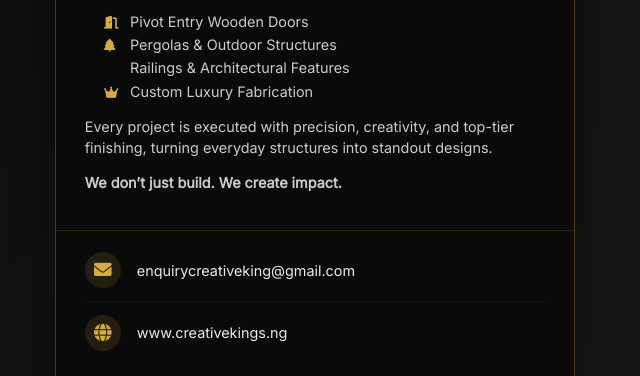
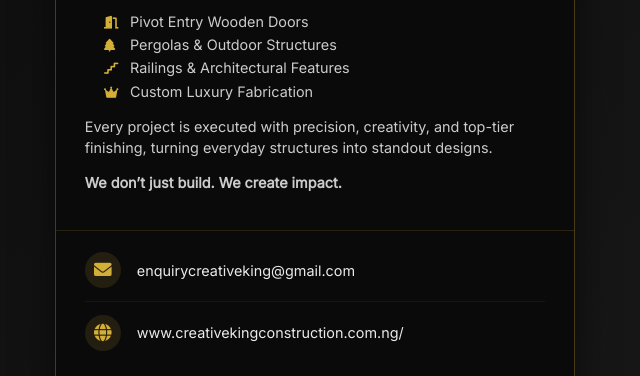
Before and after one commit to emmanuelkreation/creative, a plain HTML site: page index.html in a window 1280 px wide. Shown: the part 481-857 px from the top of the page, without its empty margins (325-965 px from the left). Drawn offline with nearby package versions, Linux system fonts and the light colour scheme.

```diff
--- a/index.html
+++ b/index.html
@@ -271,7 +271,7 @@
             <ul class="extra-list">
                 <li><i class="fas fa-door-open"></i> Pivot Entry Wooden Doors</li>
                 <li><i class="fas fa-tree"></i> Pergolas & Outdoor Structures</li>
-                <li><i class="fas fa-fence"></i> Railings & Architectural Features</li>
+                <li><i class="fas fa-stairs"></i> Railings & Architectural Features</li>
                 <li><i class="fas fa-crown"></i> Custom Luxury Fabrication</li>
             </ul>
             <p>Every project is executed with precision, creativity, and top-tier finishing, turning everyday structures into standout designs.</p>
@@ -286,7 +286,7 @@
             </div>
             <div class="detail-item">
                 <div class="detail-icon"><i class="fas fa-globe"></i></div>
-                <a href="https://www.creativekingconstruction.com.ng" target="_blank">www.creativekings.ng</a>
+                <a href="https://creativekingconstruction.com.ng/" target="_blank">www.creativekingconstruction.com.ng/</a>
             </div>
         </div>
 
```
